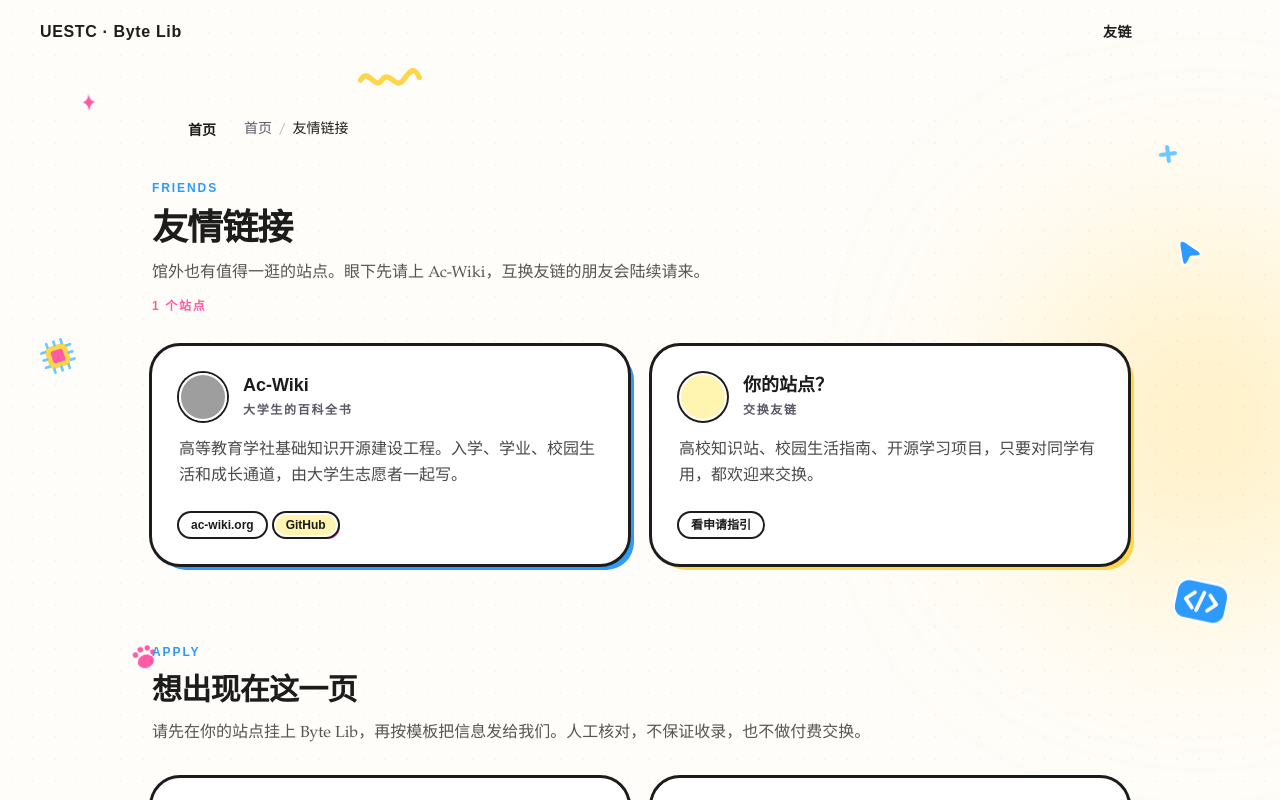
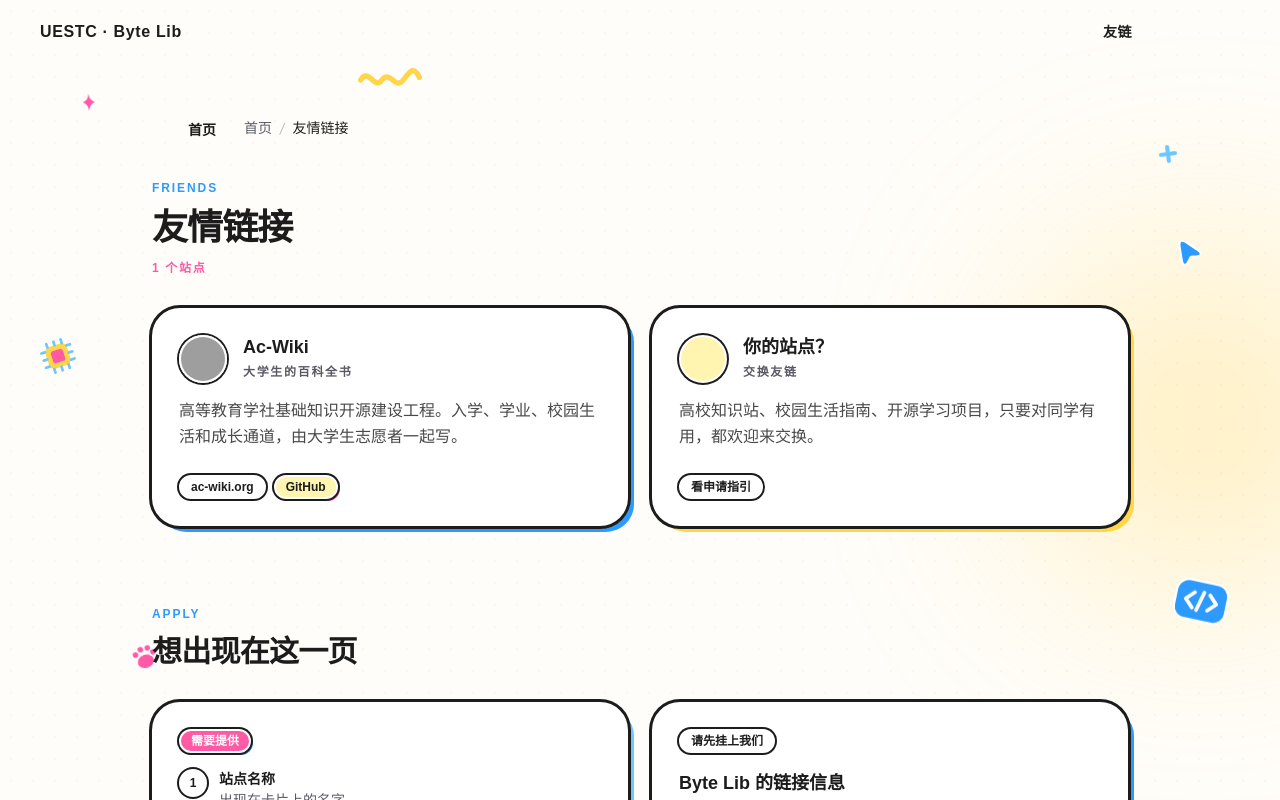
Before and after one commit to ZbWeR/byte-lib, a Next.js app: page /friends in a window 1280 px wide. Shown: the top 800 px of the page. Built offline with nearby package versions, Linux system fonts and the light colour scheme; grey boxes are pictures that could not be loaded; some icons are missing.

Commit message:
去掉友链页头和申请区的导语文案
只保留大标题、站点计数和申请模板，不再用段落解释这一页。

Co-authored-by: 1641064392 <1641064392@qq.com>

```diff
--- a/components/friends/friends-view.tsx
+++ b/components/friends/friends-view.tsx
@@ -133,10 +133,6 @@ export function FriendsView() {
           FRIENDS
         </p>
         <h1 className="font-heading text-4xl tracking-tight">友情链接</h1>
-        <p className="max-w-3xl text-base leading-relaxed text-foreground/75">
-          馆外也有值得一逛的站点。眼下先请上
-          Ac-Wiki，互换友链的朋友会陆续请来。
-        </p>
         <p className="font-heading text-xs font-semibold tracking-[0.14em] text-sticker-pink uppercase">
           <span className="tabular-nums">{friends.length}</span> 个站点
         </p>
@@ -188,10 +184,6 @@ export function FriendsView() {
           APPLY
         </p>
         <h2 className="font-heading text-3xl tracking-tight">想出现在这一页</h2>
-        <p className="max-w-3xl text-base leading-relaxed text-foreground/75">
-          请先在你的站点挂上 Byte
-          Lib，再按模板把信息发给我们。人工核对，不保证收录，也不做付费交换。
-        </p>
       </div>
 
       <div className="mt-8 grid gap-6 lg:grid-cols-2 lg:items-stretch">
```
